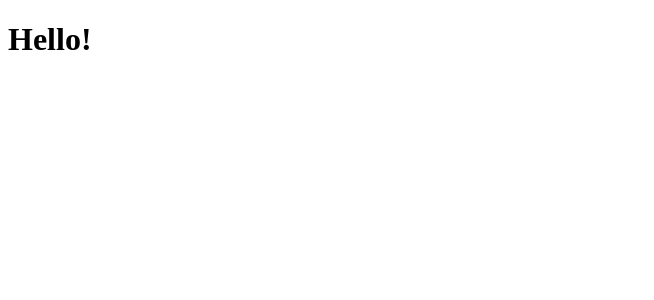
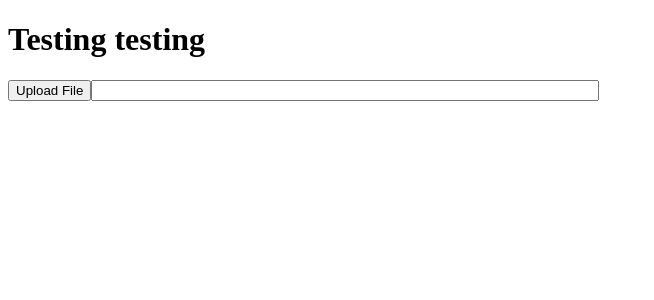
Before and after one commit to oslabs-beta/Jugglr, a React app: page / in a window 1280 px wide. Shown: the top 300 px of the page, without its empty margins (0-654 px from the left). Built offline with nearby package versions, Linux system fonts and the light colour scheme.

Commit message:
created upload file button and dialog box pop-up to select file path

```diff
--- a/package.json
+++ b/package.json
@@ -25,6 +25,7 @@
     "@typescript-eslint/parser": "^5.21.0",
     "babel-loader": "^8.2.5",
     "css-loader": "^6.7.1",
+    "electron": "^18.1.0",
     "electron-reloader": "^1.2.3",
     "eslint": "^8.14.0",
     "eslint-plugin-react": "^7.29.4",
--- a/src/App.jsx
+++ b/src/App.jsx
@@ -1,12 +1,31 @@
-import React from 'react';
+
+import React, { useState} from 'react';
+
+
+
 
 
 function App(){
+    const [filePath, updatePath] = useState('')
+
+    async function handleClick(){
+       const response = await electron.openFile.openFile()
+       console.log('r',response);
+        updatePath(response);
+        console.log('f',filePath)
+    }
+    console.log('ff',filePath);
 
     return(
+        <div>
        <h1>
-           Hello!
+           Testing testing
        </h1>
+       <button onClick={ ()=>{  handleClick()}}>
+           Upload File
+       </button>
+       <input type='text' style= {{width:"500px"}} readOnly value = {`${filePath}` }/>
+       </div>
     )
 };
 
--- a/src/index.js
+++ b/src/index.js
@@ -1,6 +1,6 @@
 import React from 'react';
 import {BrowserRouter} from 'react-router-dom'
-import ReactDOM from 'react-dom'
+import ReactDOM from 'react-dom/client'
 import App from './App.jsx'
 
 const root = ReactDOM.createRoot(document.getElementById('root'))
```
Also changed, not shown: main.js (+35 -3 lines), preload.js (added, +12 -0 lines), .eslintrc.json (added), 3 other files (tests, documents, lock files or other folders).
